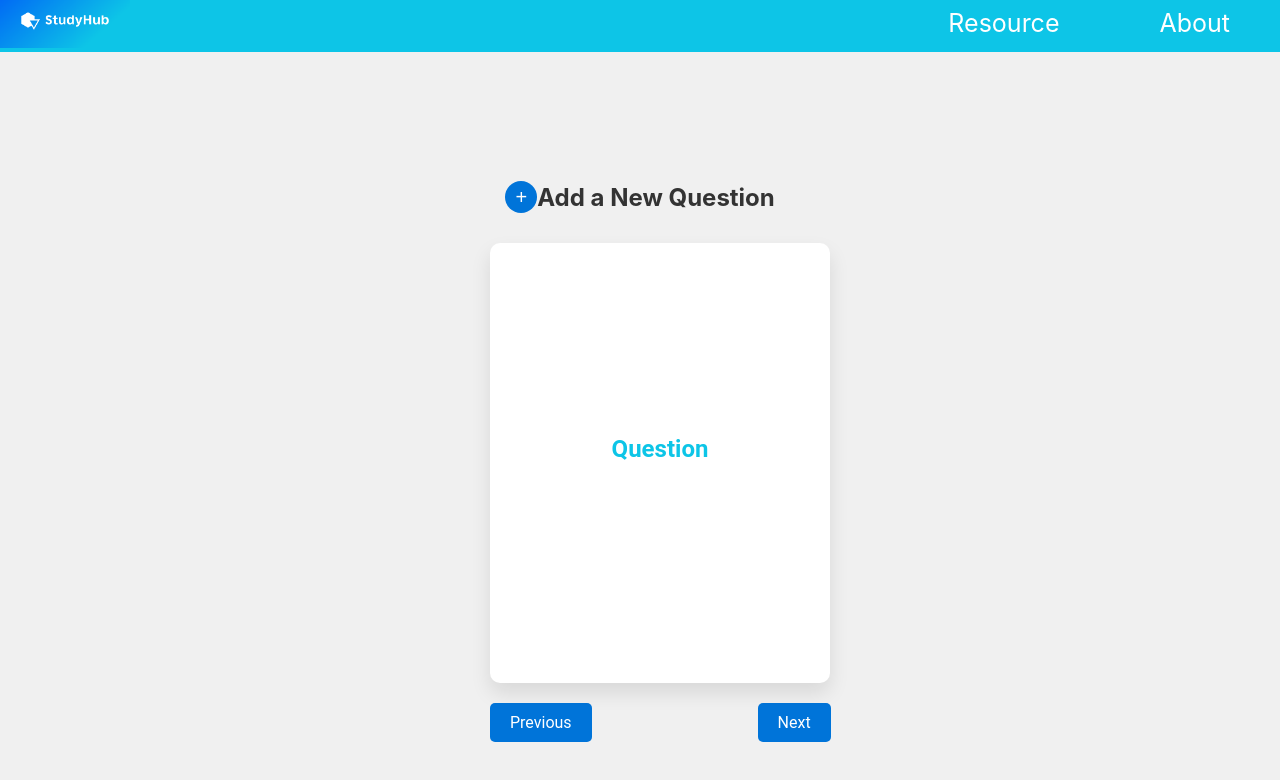
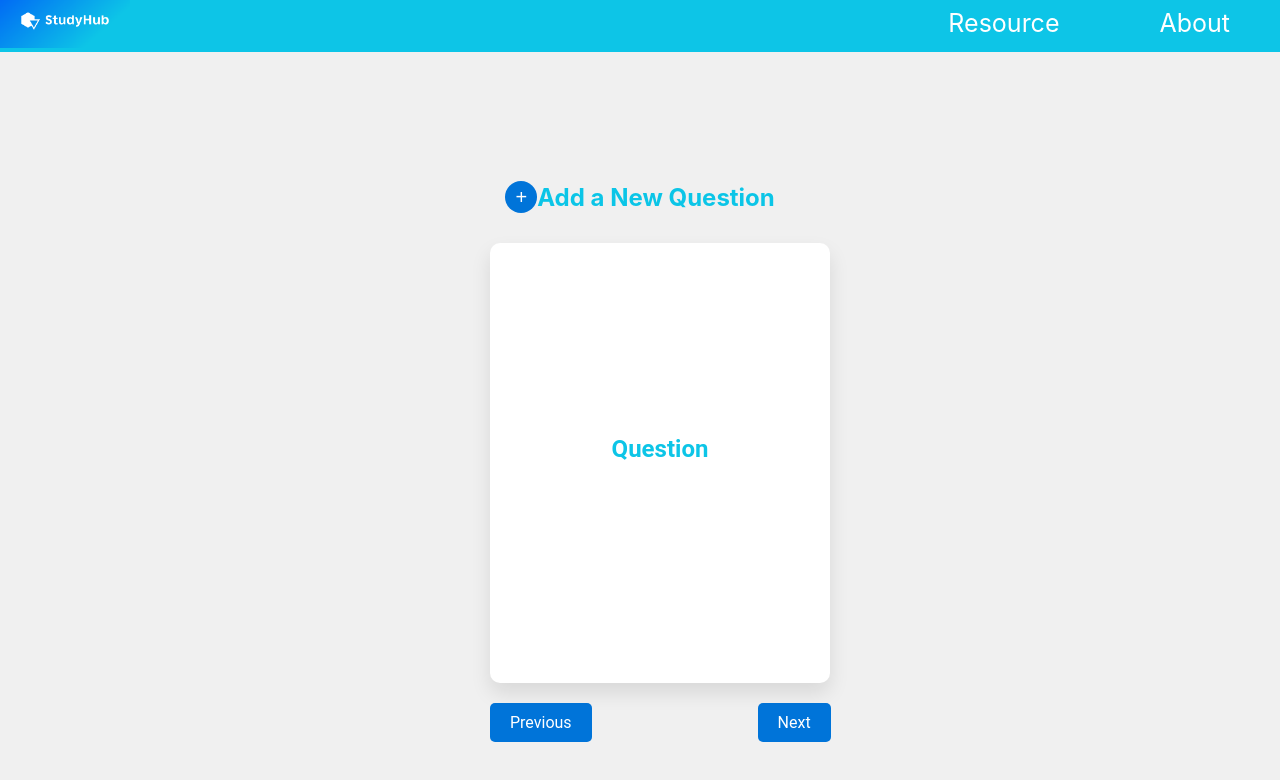
Before and after one commit to AleksBulajic/study-flashcards, a React (Create React App) app: page / in a window 1280 px wide. Shown: the top 780 px of the page. Built offline with nearby package versions, Linux system fonts and the light colour scheme; no server answers; the HTML template or start-up script is replaced by a standard one.

Commit message:
little fix

```diff
--- a/src/components/Add-question/AddQuestion.css
+++ b/src/components/Add-question/AddQuestion.css
@@ -25,7 +25,7 @@
   }
 
   .add-question-title button {
-    background-color: #0074d9;
+    background-color:#0074d9;
     color: #fff;
     border: none;
     border-radius: 50%;
--- a/src/components/Add-question/AddQuestion.jsx
+++ b/src/components/Add-question/AddQuestion.jsx
@@ -46,7 +46,7 @@
 
   return (
     <div>
-      <h2 className="add-question-title">
+      <h2 className="add-question-title" style={{ color: "#0bc5e7" }}>
         <button onClick={handleToggleForm}>{formVisible ? "-" : "+"}</button>{" "}
         Add a New Question
       </h2>
```
